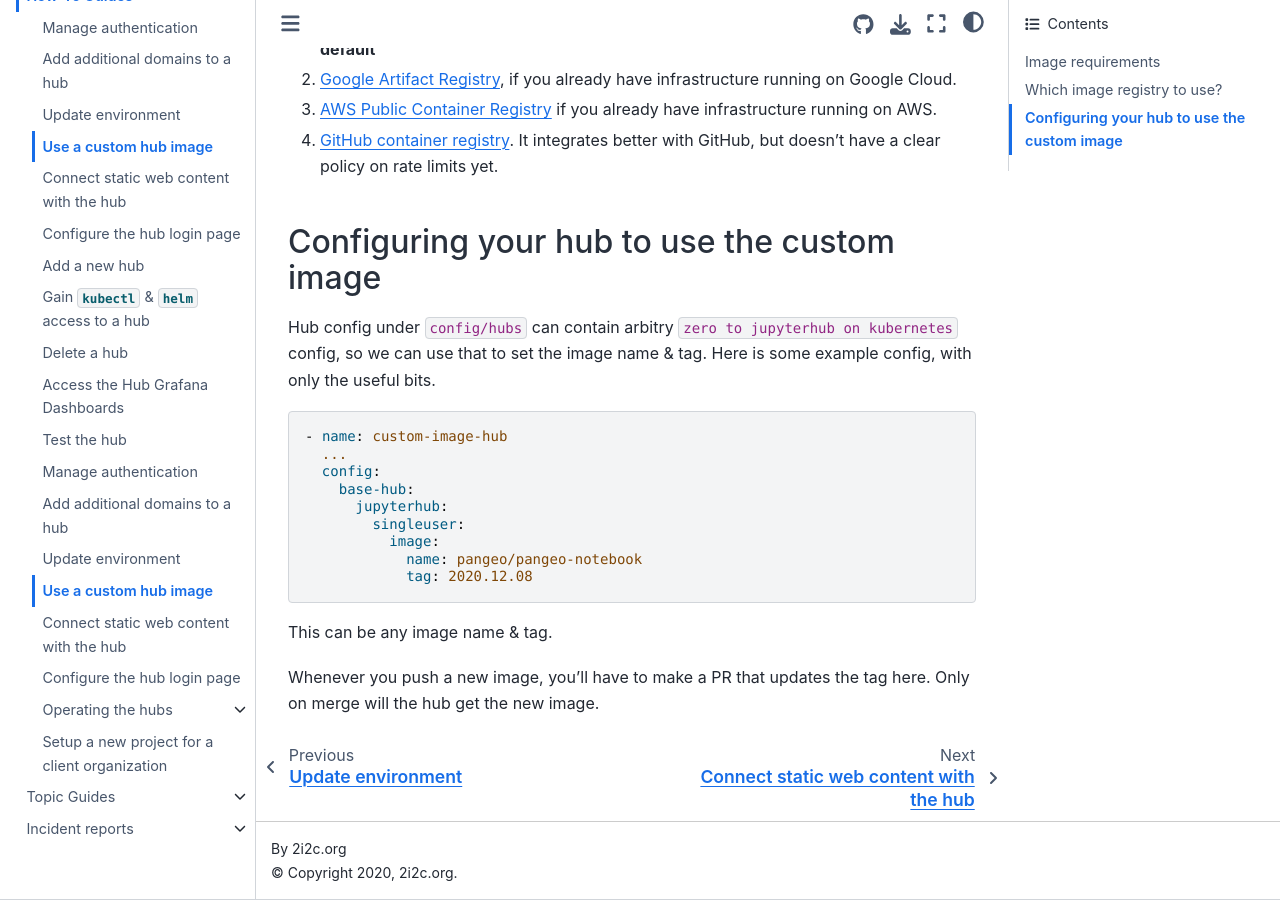
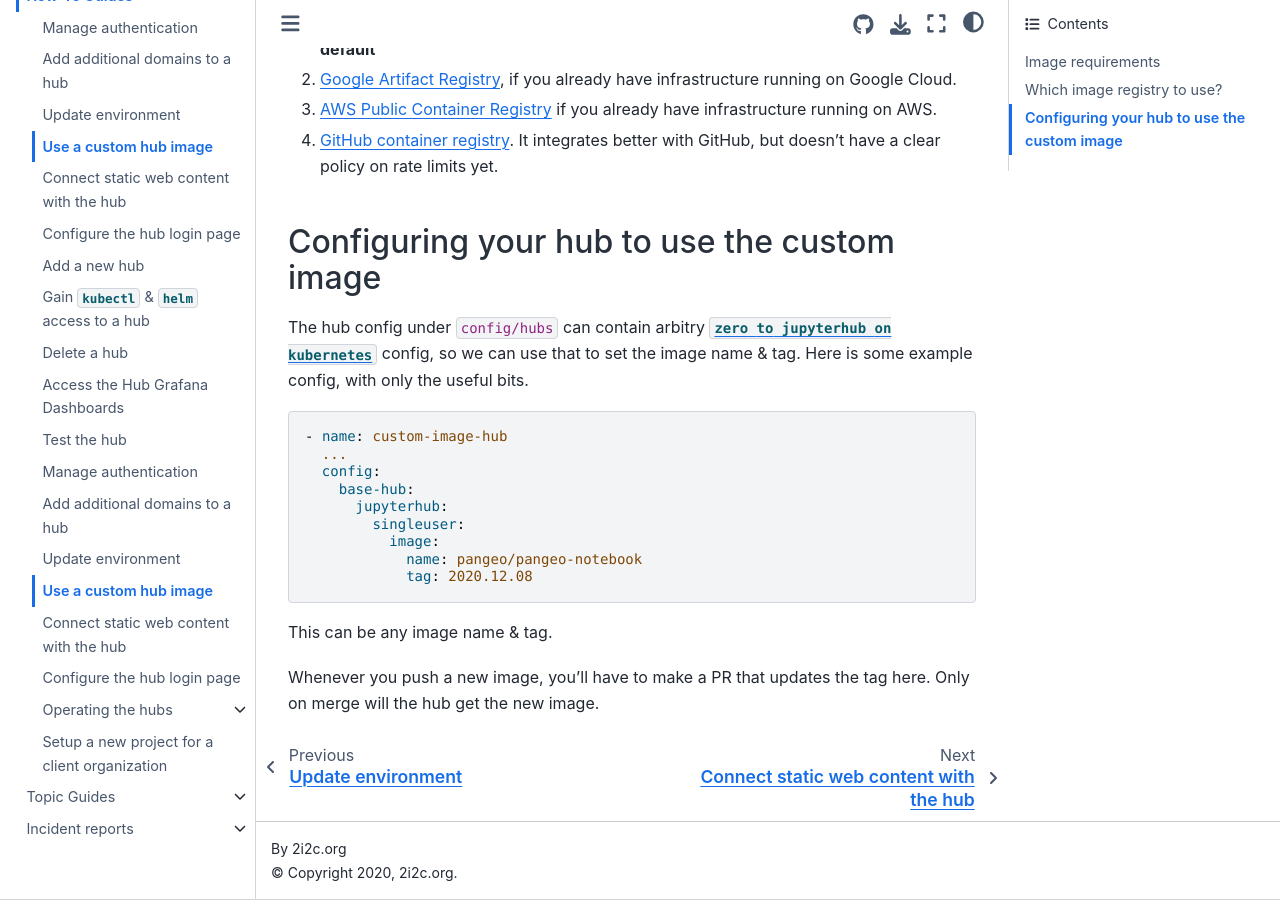
Before and after one commit to 2i2c-org/infrastructure, a Sphinx documentation site: the page built from docs/howto/customize/custom-image.md, in a window 1280 px wide and 900 px high, scrolled down 895 px. Built offline with Sphinx 7.4.7 and the Sphinx Book theme 1.1.4, drawn with Linux system fonts in a browser that asks for light colours.

Commit message:
Apply suggestions from @choldgraf
Co-authored-by: Chris Holdgraf <choldgraf@gmail.com>

```diff
--- a/docs/howto/customize/custom-image.md
+++ b/docs/howto/customize/custom-image.md
@@ -44,7 +44,7 @@
 
 ## Configuring your hub to use the custom image
 
-Hub config under `config/hubs` can contain arbitry `zero to jupyterhub on kubernetes`
+The hub config under `config/hubs` can contain arbitry [`zero to jupyterhub on kubernetes`](https://zero-to-jupyterhub.readthedocs.io/en/stable/resources/reference.html)
 config, so we can use that to set the image name & tag. Here is some example config, with only
 the useful bits.
 
```
Also changed, not shown: docs/howto/customize/configure-login-page.md (+2 -5 lines).
